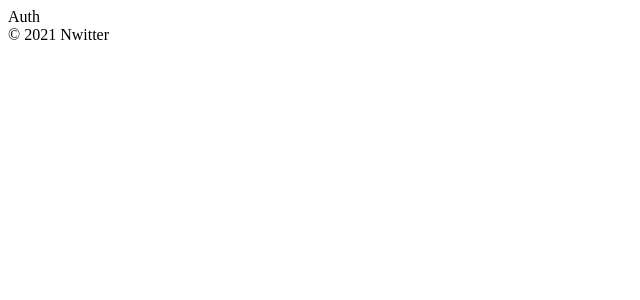
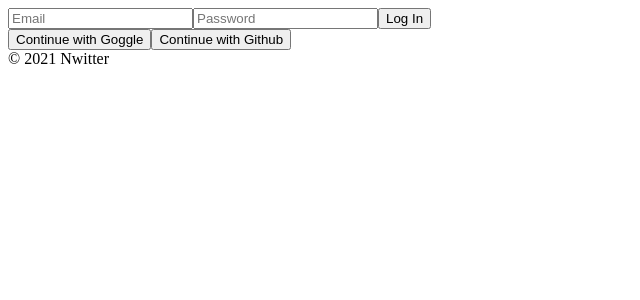
Before and after one commit to sumin03/nwitter, a React (Create React App) app: page / in a window 1280 px wide. Shown: the top 300 px of the page, without its empty margins (0-640 px from the left). Built offline with nearby package versions, Linux system fonts and the light colour scheme.

Commit message:
2.1 Login base

```diff
--- a/src/routes/Auth.js
+++ b/src/routes/Auth.js
@@ -1,5 +1,49 @@
-import React from "react";
+import React, { useState } from "react";
 
 //If I write like this, then It should be automatically imported
-const Auth = () => <span>Auth</span>;
+const Auth = () => {
+  const [email, setEmail] = useState("");
+  const [password, setPassword] = useState("");
+  const onChange = (event) => {
+    const {
+      target: { name, value },
+    } = event;
+    if (name === "email") {
+      setEmail(value);
+    } else if (name === "password") {
+      setPassword(value);
+    }
+  };
+  const onSubmit = (event) => {
+    event.preventDefault();
+  };
+  return (
+    <div>
+      <form onSubmit={onSubmit}>
+        <input
+          name="email"
+          type="text"
+          placeholder="Email"
+          required
+          value={email}
+          onChange={onChange}
+        />
+        <input
+          name="password"
+          type="password"
+          placeholder="Password"
+          required
+          value={password}
+          onChange={onChange}
+        />
+        <input type="submit" value="Log In" />
+      </form>
+      <div>
+        <button>Continue with Goggle</button>
+        <button>Continue with Github</button>
+      </div>
+    </div>
+  );
+};
+
 export default Auth;
```
